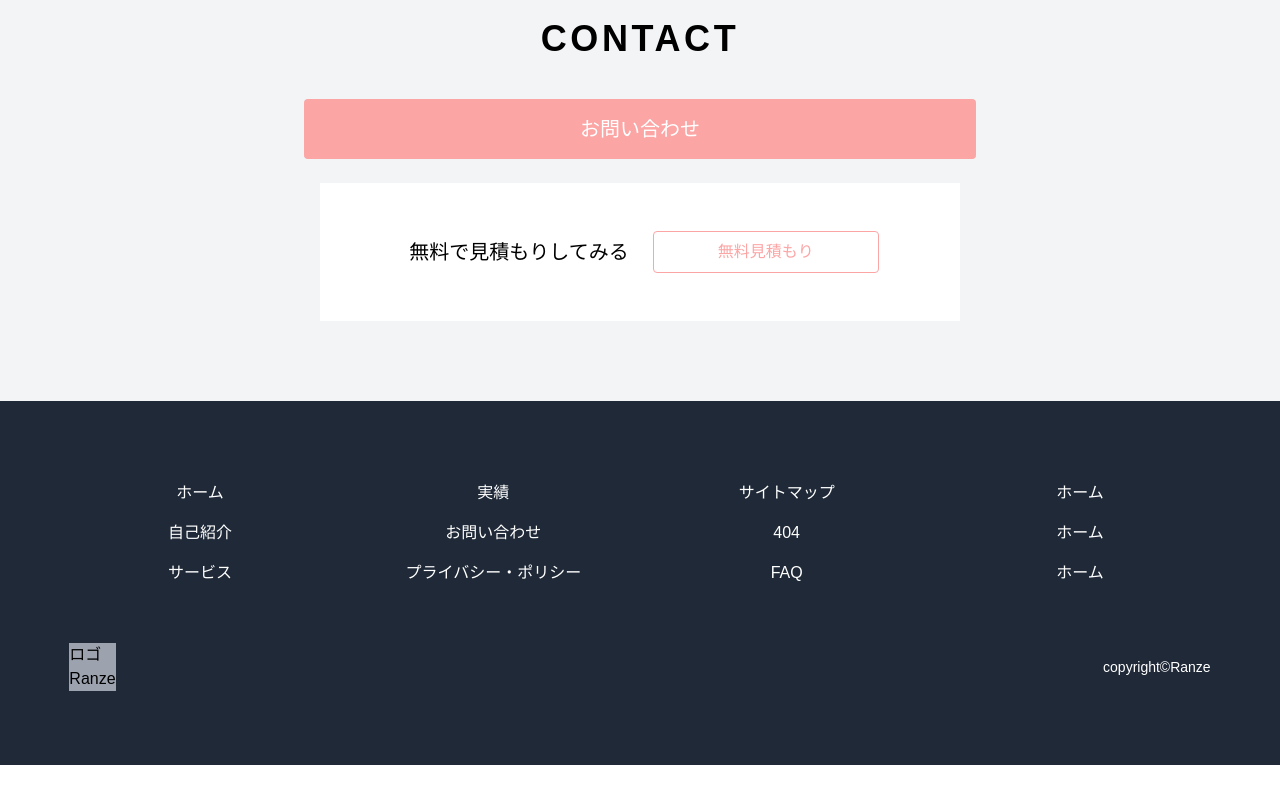
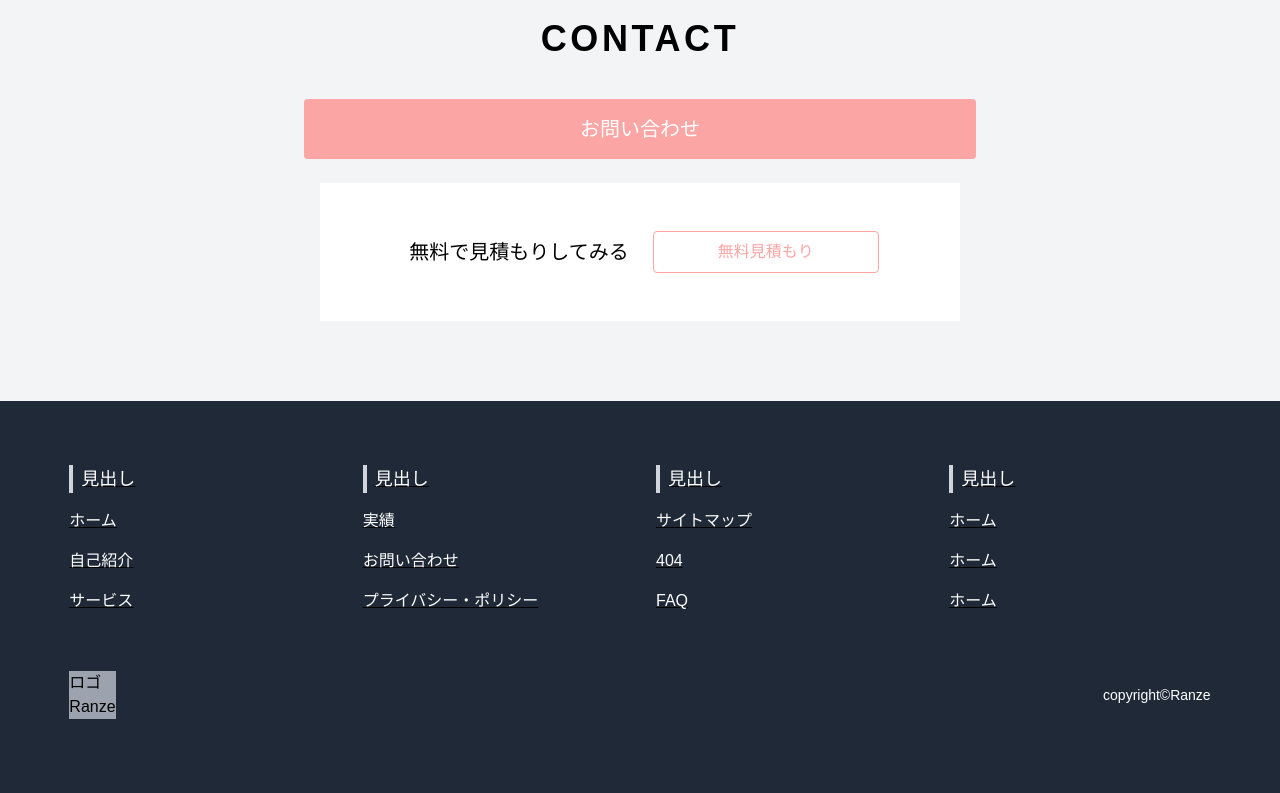
Before and after one commit to mayone-du/ranze-hp, a Next.js app: page / in a window 1280 px wide. Shown: the part 5148-5941 px from the top of the page. Before the commit the page ends 5913 px from the top, so only its background shows below. Built offline with nearby package versions, Linux system fonts and the light colour scheme.

Commit message:
footer update

```diff
--- a/src/components/shared/layout/Footer.tsx
+++ b/src/components/shared/layout/Footer.tsx
@@ -5,83 +5,104 @@ const Footer: React.VFC = () => {
     <>
       <footer className="bg-gray-800 py-16">
         <div className="container mx-auto">
-          <nav className="sm:flex items-center mx-4 md:mx-auto md:w-11/12 text-center">
-            <ul className="md:mx-4 md:w-screen">
+          <nav className="sm:flex items-center mx-4 md:mx-auto md:w-11/12 underline">
+            <ul className="md:mx-4 md:w-screen text-white">
+              <li>
+                <h3 className="text-lg border-l-4 border-gray-300 px-2">
+                  見出し
+                </h3>
+              </li>
               <li className="my-4">
                 <Link href="/">
-                  <a className="text-white p-2">ホーム</a>
+                  <a>ホーム</a>
                 </Link>
               </li>
               <li className="my-4">
                 <Link href="/about">
-                  <a className="text-white p-2">自己紹介</a>
+                  <a>自己紹介</a>
                 </Link>
               </li>
               <li className="my-4">
                 <Link href="/service">
-                  <a className="text-white p-2">サービス</a>
+                  <a>サービス</a>
                 </Link>
               </li>
             </ul>
-            <ul className="md:mx-4 md:w-screen">
+            <ul className="md:mx-4 md:w-screen text-white">
+              <li>
+                <h3 className="text-lg border-l-4 border-gray-300 text-white px-2">
+                  見出し
+                </h3>
+              </li>
               <li className="my-4">
                 <Link href="/works">
-                  <a className="text-white p-2">実績</a>
+                  <a>実績</a>
                 </Link>
               </li>
               <li className="my-4">
                 <Link href="/contact">
-                  <a className="text-white p-2">お問い合わせ</a>
+                  <a>お問い合わせ</a>
                 </Link>
               </li>
               <li className="my-4">
                 <Link href="/privacy-policy">
-                  <a className="text-white p-2">プライバシー・ポリシー</a>
+                  <a>プライバシー・ポリシー</a>
                 </Link>
               </li>
             </ul>
-            <ul className="md:mx-4 md:w-screen">
+            <ul className="md:mx-4 md:w-screen text-white">
+              <li>
+                <h3 className="text-lg border-l-4 border-gray-300 text-white px-2">
+                  見出し
+                </h3>
+              </li>
               <li className="my-4">
                 <Link href="/sitemap">
-                  <a className="text-white p-2">サイトマップ</a>
+                  <a>サイトマップ</a>
                 </Link>
               </li>
               <li className="my-4">
                 <Link href="/404">
-                  <a className="text-white p-2">404</a>
+                  <a>404</a>
                 </Link>
               </li>
               <li className="my-4">
                 <Link href="/faq">
-                  <a className="text-white p-2">FAQ</a>
+                  <a>FAQ</a>
                 </Link>
               </li>
             </ul>
-            <ul className="md:mx-4 md:w-screen">
+            <ul className="md:mx-4 md:w-screen text-white">
+              <li>
+                <h3 className="text-lg border-l-4 border-gray-300 text-white px-2">
+                  見出し
+                </h3>
+              </li>
               <li className="my-4">
                 <Link href="/">
-                  <a className="text-white p-2">ホーム</a>
+                  <a>ホーム</a>
                 </Link>
               </li>
               <li className="my-4">
                 <Link href="/">
-                  <a className="text-white p-2">ホーム</a>
+                  <a>ホーム</a>
                 </Link>
               </li>
               <li className="my-4">
                 <Link href="/">
-                  <a className="text-white p-2">ホーム</a>
+                  <a>ホーム</a>
                 </Link>
               </li>
             </ul>
-
           </nav>
           <div className="flex items-center justify-between w-11/12 mx-auto pt-8">
             <div className="mx-4 bg-gray-400">
               <h4>ロゴ</h4>
               <h4>Ranze</h4>
             </div>
-            <p className="text-white text-center py-6 mx-4 text-sm">copyright&copy;Ranze</p>
+            <p className="text-white text-center py-6 mx-4 text-sm">
+              copyright&copy;Ranze
+            </p>
           </div>
         </div>
       </footer>
--- a/src/components/shared/layout/Header.tsx
+++ b/src/components/shared/layout/Header.tsx
@@ -86,9 +86,9 @@ const Header: React.VFC<{ isActivePage: string }> = ({ isActivePage }) => {
         <div className="block lg:hidden">
           <Button onClick={handleToggleClick} variant="outlined" size="medium">
             {isMenuActive ? (
-              <Close fontSize="large" />
+              <Close color="action" fontSize="large" />
             ) : (
-              <Menu fontSize="large" />
+              <Menu color="action" fontSize="large" />
             )}
           </Button>
         </div>
--- a/src/pages/service/index.tsx
+++ b/src/pages/service/index.tsx
@@ -24,19 +24,19 @@ const Service: React.VFC = () => {
             </h2>
 
             <div className="flex w-11/12 mx-auto my-4">
-              <div className="flex justify-center flex-col mx-4 p-2 bg-gray-200 lg:w-screen">
+              <div className="flex justify-center flex-col md:mx-4 p-2 bg-gray-200 w-screen">
                 hoge
               </div>
-              <div className="flex justify-center flex-col mx-4 p-2 bg-gray-200 lg:w-screen">
+              <div className="flex justify-center flex-col md:mx-4 p-2 bg-gray-200 w-screen">
                 画像を乗せる
               </div>
             </div>
 
             <div className="flex w-11/12 mx-auto my-4">
-              <div className="flex justify-center flex-col mx-4 p-2 bg-gray-200 lg:w-screen">
+              <div className="flex justify-center flex-col md:mx-4 p-2 bg-gray-200 w-screen">
                 画像
               </div>
-              <div className="flex justify-center flex-col mx-4 p-2 bg-gray-200 lg:w-screen">
+              <div className="flex justify-center flex-col md:mx-4 p-2 bg-gray-200 w-screen">
                 テキスト
               </div>
             </div>
@@ -50,7 +50,7 @@ const Service: React.VFC = () => {
               さーびすいちらん
             </h2>
             <div className="flex w-11/12 mx-auto">
-              <div className="md:mx-4 my-4 lg:w-screen bg-gray-200">
+              <div className="md:mx-4 my-4 w-screen bg-gray-200">
                 <h3>LINE</h3>
                 <ul className="border-l-2 border-r-2 border-collapse border-gray-400">
                   <li>
@@ -87,7 +87,7 @@ const Service: React.VFC = () => {
         <article className="container mx-auto">
           <section>
             <div className="flex w-11/12 mx-auto">
-              <div className="md:mx-4 lg:w-screen">
+              <div className="md:mx-4 w-screen">
                 <Estimate />
               </div>
             </div>
```
